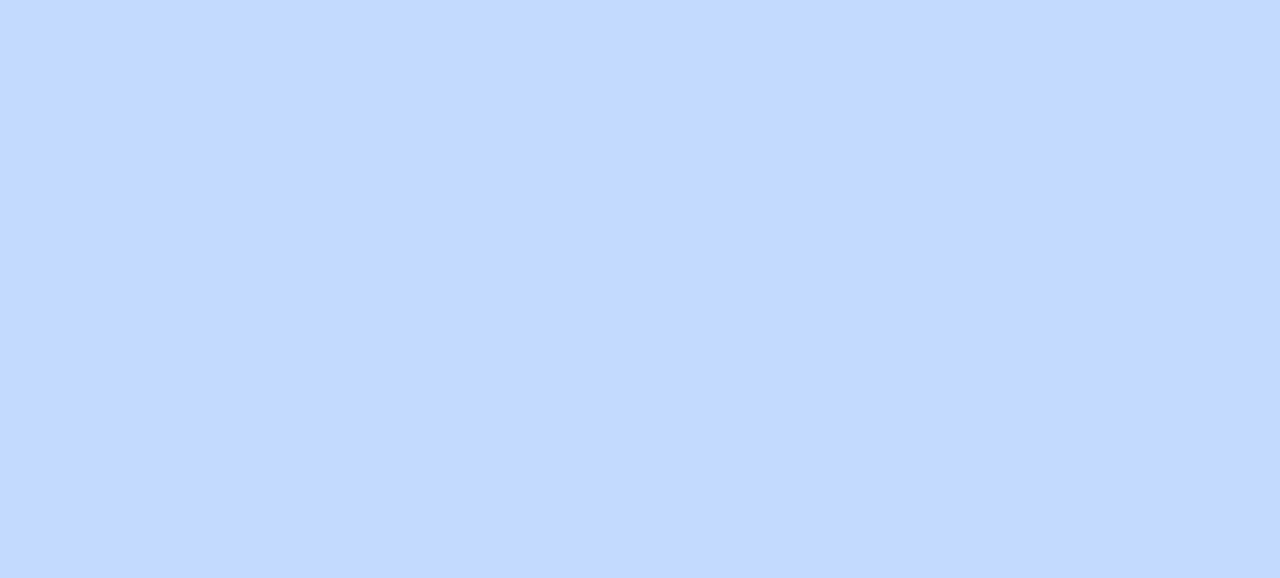
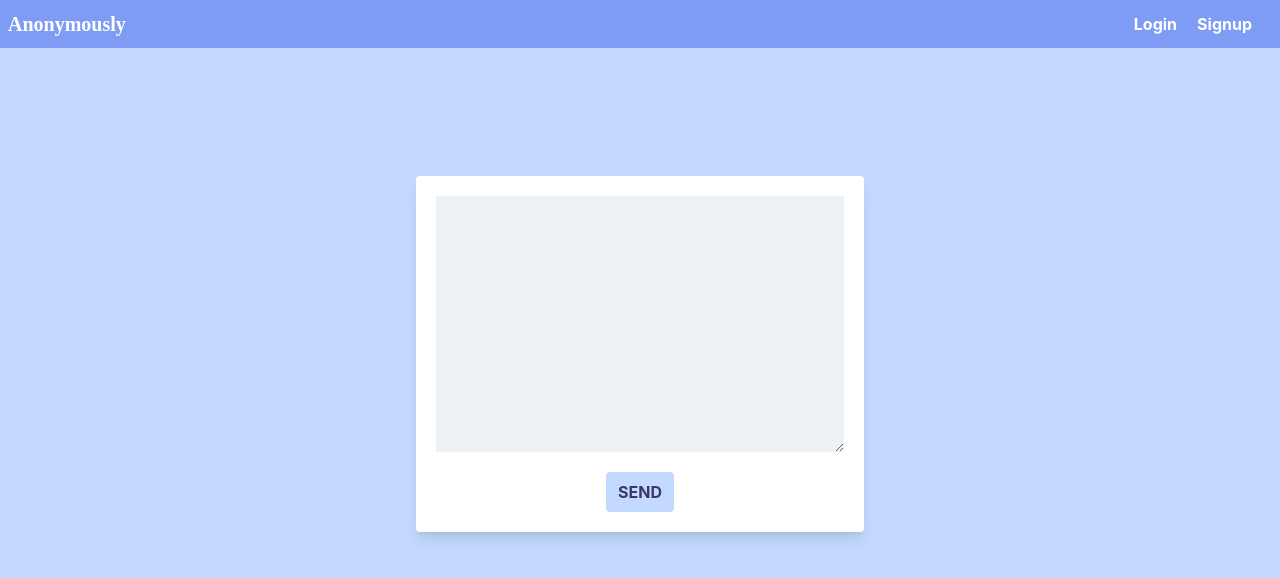
Before and after one commit to Hemsleek/Anonymously, a React (Create React App) app: page /1 in a window 1280 px wide. Shown: the top 578 px of the page. Built offline with nearby package versions, Linux system fonts and the light colour scheme; a web font is replaced by a local one.

Commit message:
fix: message route

```diff
--- a/src/App.jsx
+++ b/src/App.jsx
@@ -21,7 +21,7 @@ const App= () => {
     <Route path="/" component={HomePage} exact/>
     <Route path="/Login" component={Login} />
     <Route path="/Signup" component={Signup}/>
-    <Route path="/messages" component={Messages}/>
+    <Route path="/:username" component={Messages}/>
 
     </Switch>
     </div>
--- a/src/pages/Login.jsx
+++ b/src/pages/Login.jsx
@@ -5,7 +5,7 @@ import './Login.scss'
 const Login = () => {
     return (
         <Default>
-            <form  className="max-w-md bg-white text-indigo-900  h-auto rounded shadow-lg p-5 mx-auto mt-32 ">
+            <form  onSubmit={(ev) => ev.preventDefault()} className="max-w-md bg-white text-indigo-900  h-auto rounded shadow-lg p-5 mx-auto mt-32 ">
                 <div className="form-group mb-3">
                     <label htmlFor="email">Username/ Email</label>
                     <input className="bg-indigo-200" type="email" name="email" id="email"/>
--- a/src/pages/Messages.jsx
+++ b/src/pages/Messages.jsx
@@ -7,12 +7,12 @@ const Messages = () => {
 
     return(
         <Default>
-            <form  className="max-w-md bg-white text-indigo-900  h-auto rounded shadow-lg p-5 mx-auto mt-32 ">
+            <form  onSubmit={(ev) => ev.preventDefault()} className="max-w-md bg-white text-indigo-900  h-auto rounded shadow-lg p-5 mx-auto mt-32 ">
                 <div className="form-group mb-3">
                     <textarea className="outline-none bg-gray-200 p-2" name="message" id="" cols="30" rows="10"></textarea>
                 </div>
 
-                <button className="outline-none mx-auto block mt-5 bg-indigo-200 px-3 py-2 rounded text-indigo-900 font-bold">Submit</button>
+                <button className="outline-none mx-auto block mt-5 bg-indigo-200 px-3 py-2 rounded text-indigo-900 font-bold">SEND</button>
             </form>
         </Default>
     )
--- a/src/pages/Signup.jsx
+++ b/src/pages/Signup.jsx
@@ -13,7 +13,7 @@ const Signup = () => {
 
     return (
         <Default>
-            <form  className="max-w-md bg-white text-indigo-900  h-auto rounded shadow-lg p-5 mx-auto mt-16 ">
+            <form  onSubmit={(ev) => ev.preventDefault()} className="max-w-md bg-white text-indigo-900  h-auto rounded shadow-lg p-5 mx-auto mt-16 ">
 
                 {
                     formGroup.map(({label,type},formIndex) =>
```
